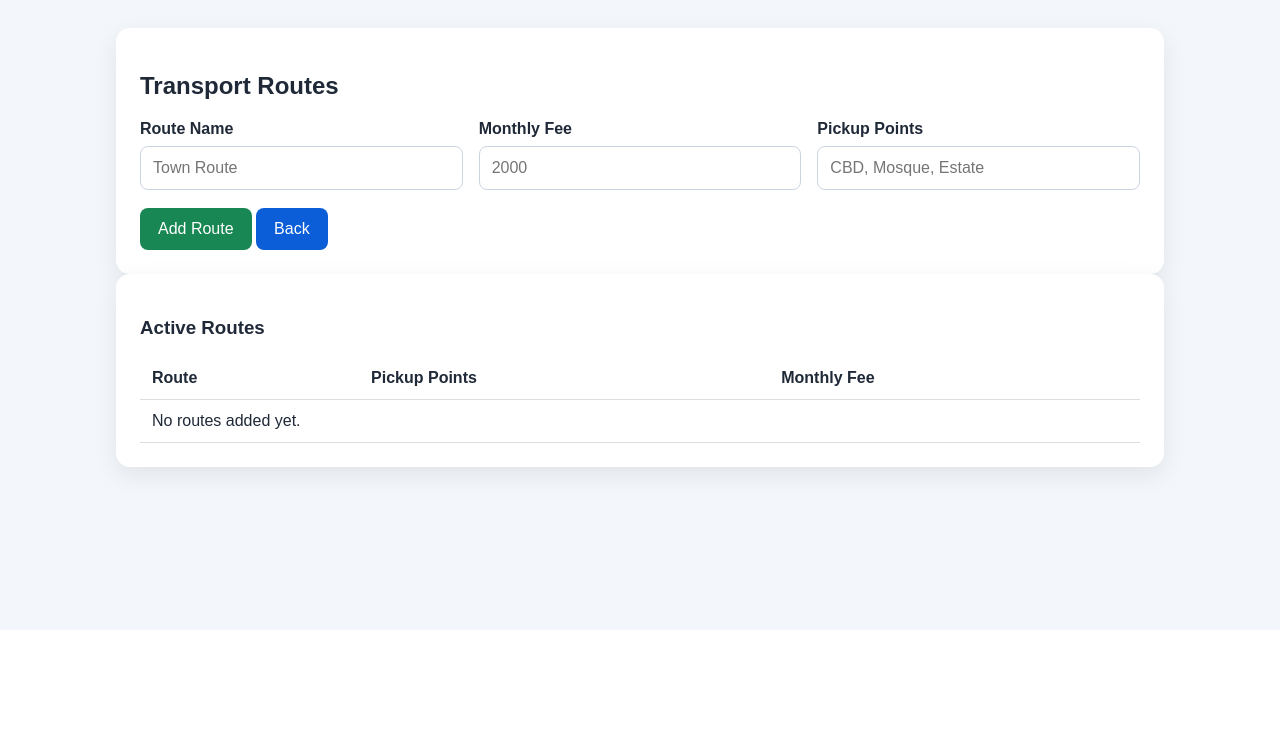
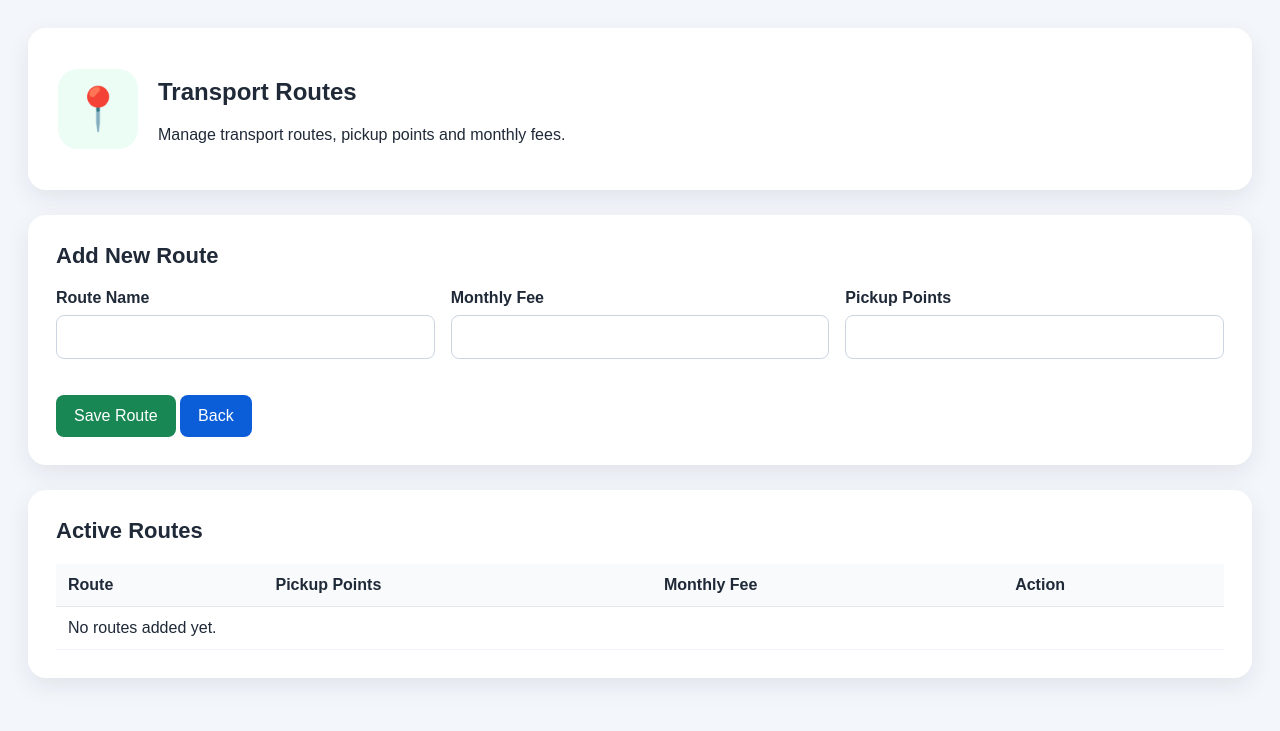
Before and after one commit to qaswar114/umar-faruq-school-system, a Flask app: page /transport_routes in a window 1280 px wide. Shown: the part 170-901 px from the top of the page. Before the commit the page ends 665 px from the top, so only its background shows below. Run offline with Flask 3, Linux system fonts and the light colour scheme; the visitor is signed in with stand-in values (Sample User, id 1); data comes from the database, SQL or seed files in the repository; data that the repository does not hold is empty.

Commit message:
Update transport_routes.html

```diff
--- a/templates/transport_routes.html
+++ b/templates/transport_routes.html
@@ -1,54 +1,176 @@
 {% extends "base.html" %}
 {% block content %}
 
-<div class="panel">
-    <h2>Transport Routes</h2>
+<style>
+.route-hero{
+    background:white;
+    border-radius:18px;
+    padding:30px;
+    display:flex;
+    align-items:center;
+    gap:20px;
+    box-shadow:0 8px 25px rgba(15,23,42,0.08);
+    margin-bottom:25px;
+}
+
+.route-icon{
+    width:80px;
+    height:80px;
+    border-radius:20px;
+    background:#ecfdf5;
+    display:flex;
+    align-items:center;
+    justify-content:center;
+    font-size:42px;
+}
+
+.panel-box{
+    background:white;
+    border-radius:18px;
+    padding:28px;
+    box-shadow:0 8px 25px rgba(15,23,42,0.08);
+    margin-bottom:25px;
+}
+
+.section-title{
+    font-size:22px;
+    font-weight:bold;
+    margin-bottom:20px;
+}
+
+.route-table{
+    width:100%;
+    border-collapse:collapse;
+}
+
+.route-table th{
+    background:#f8fafc;
+    padding:12px;
+    text-align:left;
+    border-bottom:1px solid #e5e7eb;
+}
+
+.route-table td{
+    padding:12px;
+    border-bottom:1px solid #f1f5f9;
+}
+
+.fee-badge{
+    background:#eff6ff;
+    color:#2563eb;
+    padding:5px 10px;
+    border-radius:999px;
+    font-size:12px;
+    font-weight:bold;
+}
+
+.delete-link{
+    color:#dc2626;
+    text-decoration:none;
+    font-weight:bold;
+}
+</style>
+
+<div class="route-hero">
+    <div class="route-icon">📍</div>
+
+    <div>
+        <h2>Transport Routes</h2>
+        <p>Manage transport routes, pickup points and monthly fees.</p>
+    </div>
+</div>
+
+<div class="panel-box">
+
+    <div class="section-title">
+        Add New Route
+    </div>
 
     <form method="post">
+
         <div class="three">
+
             <div>
                 <label>Route Name</label>
-                <input name="route_name" required placeholder="Town Route">
+                <input name="route_name" required>
             </div>
 
             <div>
                 <label>Monthly Fee</label>
-                <input name="monthly_fee" type="number" placeholder="2000">
+                <input name="monthly_fee" type="number">
             </div>
 
             <div>
                 <label>Pickup Points</label>
-                <input name="pickup_points" placeholder="CBD, Mosque, Estate">
+                <input name="pickup_points">
             </div>
+
         </div>
 
-        <button class="btn green">Add Route</button>
-        <a class="btn" href="{{ url_for('transport') }}">Back</a>
+        <br>
+
+        <button class="btn green">
+            Save Route
+        </button>
+
+        <a class="btn" href="{{ url_for('transport') }}">
+            Back
+        </a>
+
     </form>
+
 </div>
 
-<div class="panel">
-    <h3>Active Routes</h3>
+<div class="panel-box">
 
-    <table>
+    <div class="section-title">
+        Active Routes
+    </div>
+
+    <table class="route-table">
+
         <tr>
             <th>Route</th>
             <th>Pickup Points</th>
             <th>Monthly Fee</th>
+            <th>Action</th>
         </tr>
 
         {% for r in routes %}
         <tr>
+
             <td>{{ r.route_name }}</td>
+
             <td>{{ r.pickup_points }}</td>
-            <td>{{ money(r.monthly_fee) }}</td>
+
+            <td>
+                <span class="fee-badge">
+                    {{ money(r.monthly_fee) }}
+                </span>
+            </td>
+
+            <td>
+                <a class="delete-link"
+                   href="{{ url_for('delete_transport_route', route_id=r.id) }}"
+                   onclick="return confirm('Delete this route?')">
+                    Delete
+                </a>
+            </td>
+
         </tr>
+
         {% else %}
+
         <tr>
-            <td colspan="3">No routes added yet.</td>
+            <td colspan="4">
+                No routes added yet.
+            </td>
         </tr>
+
         {% endfor %}
+
     </table>
+
 </div>
 
 {% endblock %}
```
